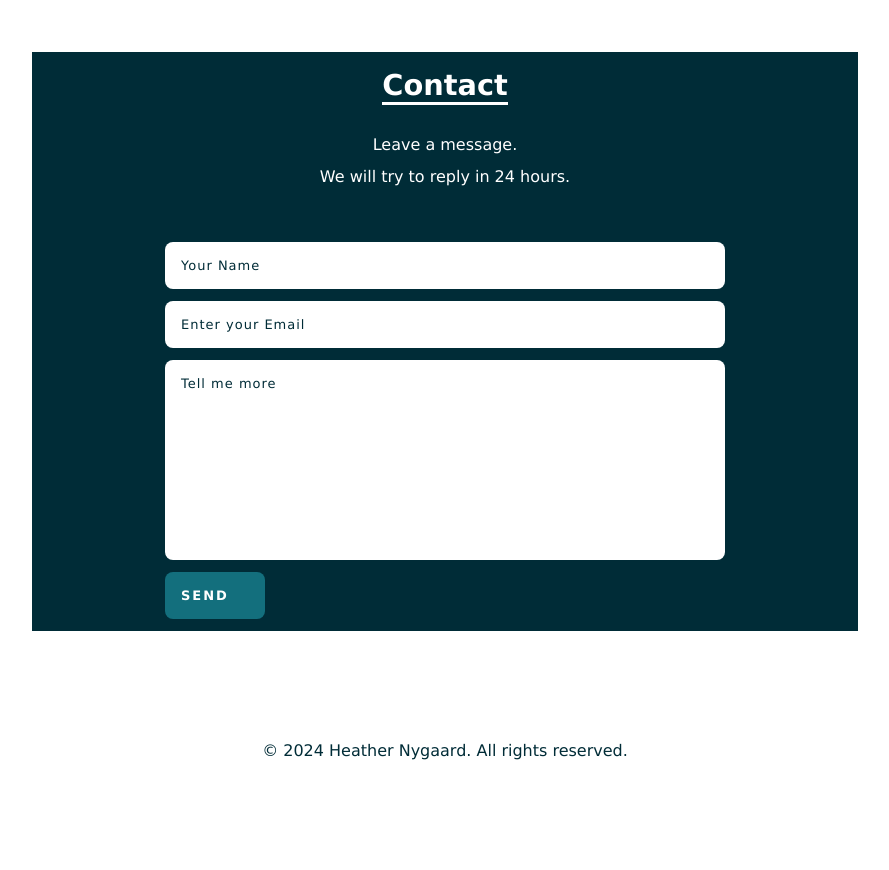
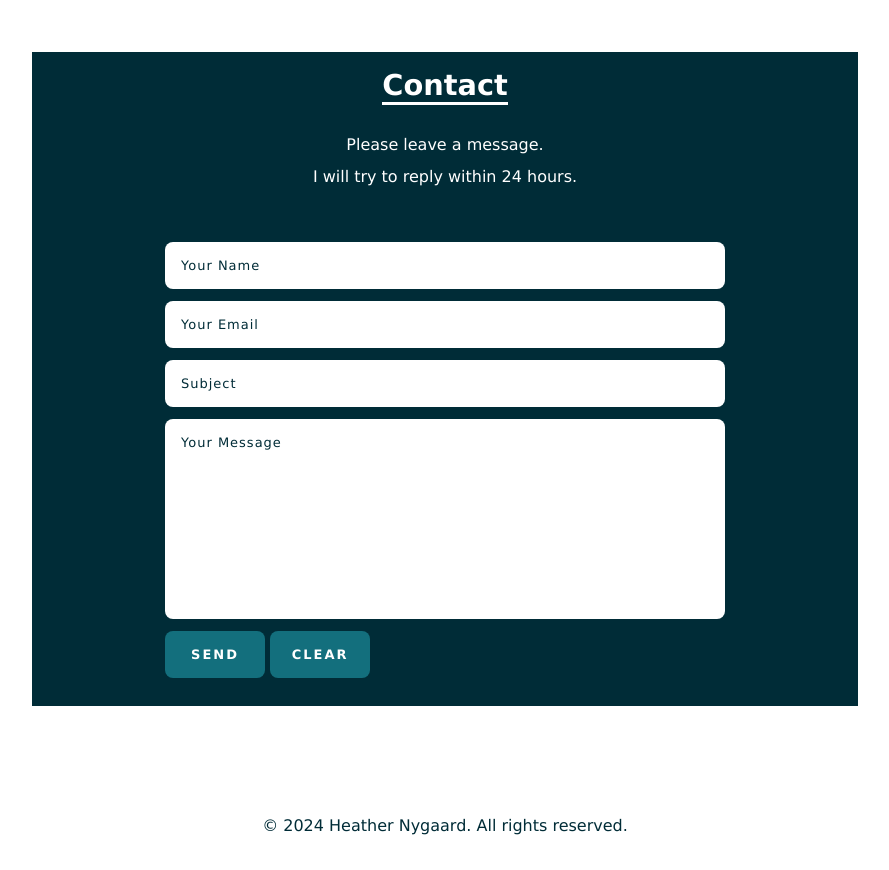
Before and after one commit to HeatherN23/Portfolio_Original, a plain HTML site: page index.html in a window 1280 px wide. Shown: the part 2680-3550 px from the top of the page, without its empty margins (168-1057 px from the left). Before the commit the page ends 3475 px from the top, so only its background shows below. Drawn offline with nearby package versions, Linux system fonts and the light colour scheme.

Commit message:
Updated the contact form

```diff
--- a/index.html
+++ b/index.html
@@ -124,7 +124,7 @@
     <div class="contact-content">
       <div class="heading contact-text">
         <h2>Contact</h2>
-        <p> Leave a message.<br>  We will try to reply in 24 hours.</p>
+        <p>Please leave a message.<br>I will try to reply within 24 hours.</p>
       </div>
       <!--<div class="app">
         <h1>Connect With Us <br> By Our Apps</h1>
@@ -132,13 +132,18 @@
         <a href=""><i class="bx bxl-apple"></i></a>
       </div>-->
       <div class="contact-form">
-          <form action="" id="contact-form" class="contact-form">
-              <input type="text" id="name" placeholder="Your Name">
-              <input type="email" id="email" placeholder="Enter your Email">
-              <textarea name="message" id="message" rows="10" cols="30" placeholder="Tell me more"></textarea>
-              <input type="text" value="Send" class="send-button">
+          <form action="mailto:hmnygaard2@gmail.com" method="post" enctype="text/plain" id="contact-form" class="contact-form">
+              <input type="text" id="name" name="name" placeholder="Your Name">
+              <input type="email" id="email" name="email" placeholder="Your Email">
+              <input type="text" id="subject" name="subject" placeholder="Subject">
+              <textarea  id="message" name="message" rows="10" cols="30" placeholder="Your Message"></textarea>
+              <input type="submit" value="Send" class="send-button">
+              <input type="reset" value="Clear" class="send-button">
           </form>
-          <p id="feedback-message" class="feedback"></p>
+          <!-- Add feedback message via javascript later
+           1. if fields are empty, display error
+           2. Upon successful submission, display a freindly success message.-->
+          <!-- <p id="feedback-message" class="feedback">Thanks for reaching out!  I'll be in touch!</p>-->
       </div>
     </div>
   </section>
--- a/styles.css
+++ b/styles.css
@@ -410,6 +410,7 @@ ul li a:hover {
   width: 100%;
   max-width: 560px;
   margin-top: 1rem;
+  margin-bottom: .5rem;;
 }
 
 .contact-form form input,
```
